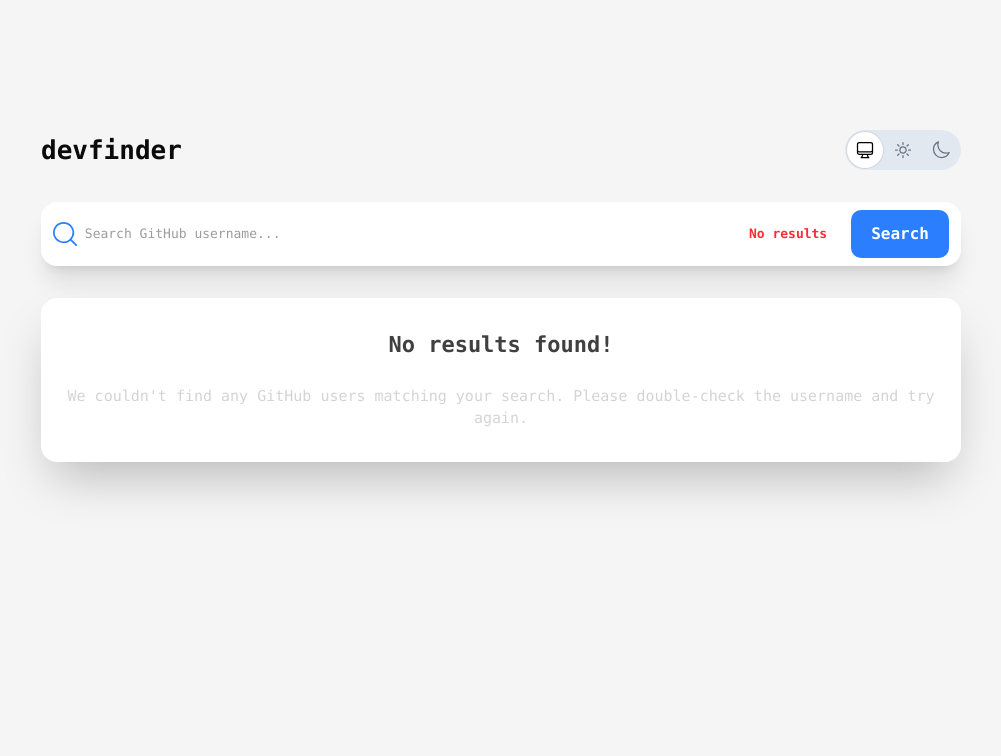
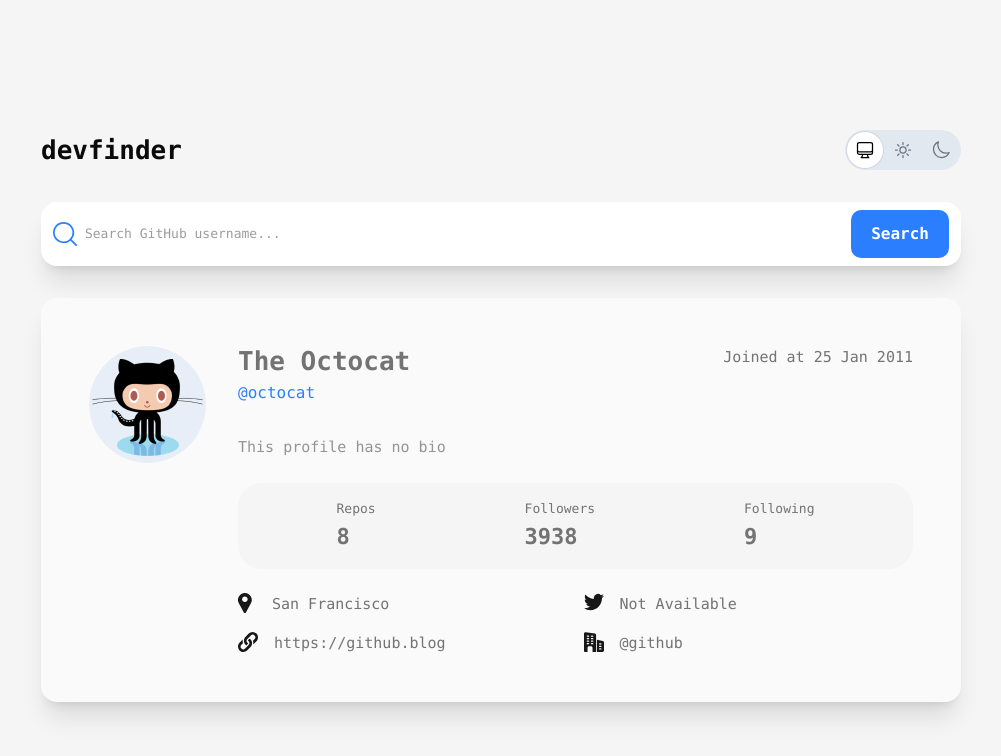
Before and after one commit to ubcyukiny/GitHub-User-Search-App, a React (Vite) app: page / in a window 1280 px wide. Shown: the top 756 px of the page, without its empty margins (139-1140 px from the left). Built offline with nearby package versions, Linux system fonts and the light colour scheme; no server answers.

Commit message:
Integrated GitHub API with dynamic UserCard rendering

```diff
--- a/package.json
+++ b/package.json
@@ -10,6 +10,7 @@
     "preview": "vite preview"
   },
   "dependencies": {
+    "@octokit/core": "^7.0.2",
     "@tailwindcss/vite": "^4.1.7",
     "octokit": "^5.0.2",
     "react": "^19.1.0",
--- a/src/App.jsx
+++ b/src/App.jsx
@@ -5,10 +5,13 @@
 import SearchBar from "./components/SearchBar";
 import UserCard from "./components/UserCard";
 import ErrorCard from "./components/ErrorCard";
+import { fetchGitHubUser } from "./api/getUser";
 
 function App() {
-  const [error, setError] = useState(true);
+  const [error, setError] = useState(null);
   const [theme, setTheme] = useState("system");
+  const [username, setUsername] = useState("");
+  const [userData, setUserData] = useState(null);
 
   const getPreferredTheme = () => {
     if (typeof window !== "undefined" && window.matchMedia) {
@@ -19,10 +22,39 @@
     return "light";
   };
 
+  const handleSearch = async () => {
+    if (!username) return;
+
+    try {
+      const res = await fetchGitHubUser(username);
+      console.log("Fetched GitHub user:", res.data);
+      setUserData(res.data);
+      setError(false);
+    } catch (err) {
+      setUserData(null);
+      setError(true);
+    }
+  };
+
   useEffect(() => {
     const resolvedTheme = theme === "system" ? getPreferredTheme() : theme;
     document.documentElement.classList.toggle("dark", resolvedTheme === "dark");
   }, [theme]);
+
+  const dummyUser = {
+    name: "The Octocat",
+    login: "octocat",
+    created_at: "2011-01-25T00:00:00Z",
+    avatar_url: "/assets/icon-user.png",
+    bio: "This profile has no bio",
+    public_repos: 8,
+    followers: 3938,
+    following: 9,
+    blog: "https://github.blog",
+    location: "San Francisco",
+    twitter_username: null,
+    company: "github",
+  };
 
   return (
     <div className="flex w-full bg-neutral-100 px-4 py-8 sm:gap-2.5 sm:px-8 sm:py-10 lg:gap-2.5 lg:px-[180px] lg:py-[130px] dark:bg-neutral-900">
@@ -31,8 +63,19 @@
           <Logo />
           <ThemeToggle theme={theme} setTheme={setTheme} />
         </div>
-        <SearchBar error={error} />
-        {error ? <ErrorCard error={error} /> : <UserCard />}
+        <SearchBar
+          username={username}
+          setUsername={setUsername}
+          onSearch={handleSearch}
+          error={error}
+        />
+        {error ? (
+          <ErrorCard error={error} />
+        ) : userData ? (
+          <UserCard userData={userData} />
+        ) : (
+          <UserCard userData={dummyUser} />
+        )}
       </div>
     </div>
   );
--- /dev/null
+++ b/src/api/getUser.js
@@ -0,0 +1,14 @@
+import { Octokit } from "@octokit/core";
+// https://github.com/octokit/core.js#readme
+
+// Create a personal access token at https://github.com/settings/tokens/new?scopes=repo
+const octokit = new Octokit({ auth: import.meta.env.VITE_GITHUB_TOKEN });
+
+export const fetchGitHubUser = async (username) => {
+  return await octokit.request("GET /users/{username}", {
+    username,
+    headers: {
+      "X-GitHub-Api-Version": "2022-11-28",
+    },
+  });
+};
--- a/src/components/SearchBar.jsx
+++ b/src/components/SearchBar.jsx
@@ -1,12 +1,16 @@
 import { SearchIcon } from "./icons";
 
-function SearchBar({ error }) {
+function SearchBar({ onSearch, username, setUsername, error }) {
   return (
     <div className="flex w-full flex-row items-center justify-between gap-2 rounded-2xl bg-white px-3 py-2 shadow-xl focus:ring-2 focus:ring-blue-500 sm:gap-6 dark:bg-neutral-800">
       <div className="flex flex-grow items-center gap-2">
         <SearchIcon className="text-blue-500 dark:text-blue-300" />
         <input
           type="text"
+          value={username}
+          onChange={(e) => {
+            setUsername(e.target.value);
+          }}
           className="textPreset3Mobile sm:textPreset3 w-full bg-transparent text-neutral-500 placeholder-neutral-500 opacity-70 outline-none dark:text-neutral-50 dark:placeholder-neutral-50"
           maxLength={39}
           placeholder="Search GitHub username..."
@@ -17,7 +21,10 @@
           No results
         </span>
       )}
-      <button className="textPreset5 rounded-[10px] bg-blue-500 px-5 py-3 text-white hover:cursor-pointer hover:bg-blue-300 focus:ring-2 focus:ring-blue-500 focus:ring-offset-2 focus:outline-none">
+      <button
+        onClick={onSearch}
+        className="textPreset5 rounded-[10px] bg-blue-500 px-5 py-3 text-white hover:cursor-pointer hover:bg-blue-300 focus:ring-2 focus:ring-blue-500 focus:ring-offset-2 focus:outline-none"
+      >
         Search
       </button>
     </div>
--- a/src/components/UserCard.jsx
+++ b/src/components/UserCard.jsx
@@ -1,75 +1,80 @@
 import UserIcon from "/assets/icon-user.png";
 import { CompanyIcon, LocationIcon, TwitterIcon, WebsiteIcon } from "./icons";
 
-function UserCard() {
+function UserCard({ userData }) {
   return (
     <div className="grid grid-cols-1 gap-8 rounded-2xl bg-neutral-50 px-6 py-8 shadow-xl sm:grid-cols-[auto_1fr] sm:p-12 dark:bg-neutral-800">
       <img
-        className="hidden size-[117px] sm:block"
-        src={UserIcon}
+        className="hidden size-[117px] rounded-full sm:block"
+        src={userData.avatar_url}
         alt="default-user-icon"
       />
       <div className="flex flex-col gap-6">
         <div className="flex gap-5">
           <img
-            className="size-[70px] sm:hidden"
-            src={UserIcon}
+            className="size-[70px] rounded-full sm:hidden"
+            src={userData.avatar_url}
             alt="default-user-icon"
           />
           <div className="flex w-full flex-col gap-1 sm:grid sm:grid-cols-2 sm:grid-rows-2">
             <h1 className="textPreset1 text-neutral-500 sm:col-start-1 dark:text-white">
-              The Octocat
+              {userData.name}
             </h1>
-            <p className="textPreset4 text-blue-500 sm:mb-1">@octocat</p>
+            <p className="textPreset4 text-blue-500 sm:mb-1">
+              @{userData.login}
+            </p>
             <p className="textPreset6 text-neutral-500 sm:col-start-2 sm:row-start-1 sm:text-right dark:text-white">
-              Joined 25 Jan 2011
+              Joined at{" "}
+              {new Date(userData.created_at).toLocaleDateString("en-GB", {
+                day: "2-digit",
+                month: "short",
+                year: "numeric",
+              })}
             </p>
           </div>
         </div>
 
         <div className="userDetail dark:neutral flex flex-col gap-6">
           <p className="textPreset6 text-neutral-500 opacity-75 dark:text-white">
-            This Profile has no bio
+            {userData.bio}
           </p>
           <div className="flex flex-col gap-4 rounded-3xl bg-neutral-100 px-5 py-4 sm:flex-row sm:justify-around sm:px-8 sm:py-4 dark:bg-neutral-900">
             <div className="flex flex-col gap-1">
               <p className="textPreset7 text-neutral-500 dark:text-white">
                 Repos
               </p>
-              <p className="textPreset2 text-neutral-500 dark:text-white">8</p>
+              <p className="textPreset2 text-neutral-500 dark:text-white">
+                {userData.public_repos}
+              </p>
             </div>
             <div className="flex flex-col gap-1">
               <p className="textPreset7 text-neutral-500 dark:text-white">
                 Followers
               </p>
               <p className="textPreset2 text-neutral-500 dark:text-white">
-                3938
+                {userData.followers}
               </p>
             </div>
             <div className="flex flex-col gap-1">
               <p className="textPreset7 text-neutral-500 dark:text-white">
                 Following
               </p>
-              <p className="textPreset2 text-neutral-500 dark:text-white">9</p>
-            </div>
-            <div className="flex flex-col gap-1">
-              <p className="textPreset7 text-neutral-500 dark:text-white">
-                Stars
+              <p className="textPreset2 text-neutral-500 dark:text-white">
+                {userData.following}
               </p>
-              <p className="textPreset2 text-neutral-500 dark:text-white">25</p>
             </div>
           </div>
           <div className="flex flex-col gap-4 sm:grid sm:grid-cols-2 sm:grid-rows-2 dark:text-white">
             <div className="flex gap-4">
               <LocationIcon className="text-neutral-900 dark:text-white" />
               <p className="textPreset6 ml-1 text-neutral-500 dark:text-white">
-                San Francisco
+                {userData.location || "Not Available"}
               </p>
             </div>
             <div className="flex gap-4">
               <TwitterIcon className="text-neutral-900 dark:text-white" />
               <p className="textPreset6 text-neutral-500 dark:text-white">
-                Not Available
+                {userData.twitter_username || "Not Available"}
               </p>
             </div>
             <div className="flex gap-4">
@@ -80,13 +85,13 @@
                 rel="noopener noreferrer"
                 className="textPreset6 rounded-md text-neutral-500 hover:cursor-pointer hover:underline hover:underline-offset-1 focus:ring-2 focus:ring-blue-500 focus:ring-offset-2 focus:outline-none dark:text-white"
               >
-                https://github.blog
+                {userData.blog || "Not Available"}
               </a>
             </div>
             <div className="flex gap-4">
               <CompanyIcon className="text-neutral-900 dark:text-white" />
               <p className="textPreset6 text-neutral-500 dark:text-white">
-                @github
+                @{userData.company || "Not Available"}
               </p>
             </div>
           </div>
```
Also changed, not shown: 1 other file (tests, documents, lock files or other folders).
